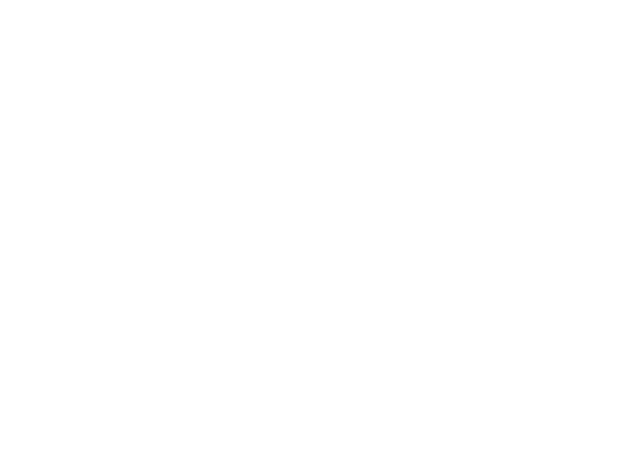
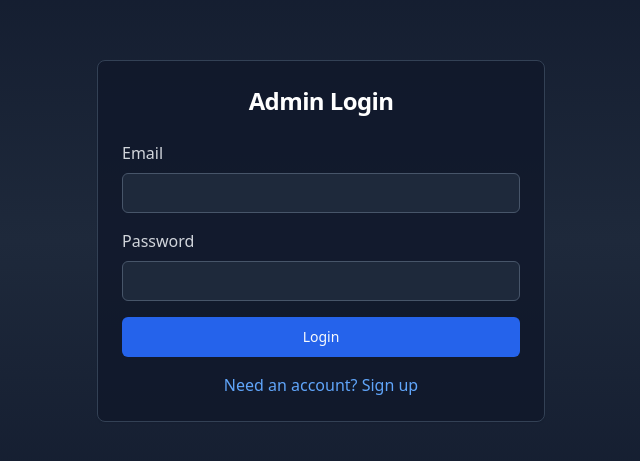
Before and after one commit to Romeoantwi/novel-tech-hub, a React (Vite) app: page /auth in a window 1280 px wide. Before the commit this address had no page. Shown: the part 159-620 px from the top of the page, without its empty margins (319-959 px from the left). Built offline with nearby package versions, Linux system fonts and the light colour scheme.

Commit message:
Add admin account creation and continue setup
Create admin account with specified password and continue with remaining setup tasks.

```diff
--- a/src/App.tsx
+++ b/src/App.tsx
@@ -6,6 +6,7 @@ import { QueryClient, QueryClientProvider } from "@tanstack/react-query";
 import { BrowserRouter, Routes, Route } from "react-router-dom";
 import Index from "./pages/Index";
 import Admin from "./pages/Admin";
+import Auth from "./pages/Auth";
 
 const queryClient = new QueryClient();
 
@@ -18,6 +19,7 @@ const App = () => (
         <Routes>
           <Route path="/" element={<Index />} />
           <Route path="/admin" element={<Admin />} />
+          <Route path="/auth" element={<Auth />} />
         </Routes>
       </BrowserRouter>
     </TooltipProvider>
--- /dev/null
+++ b/src/components/AuthForm.tsx
@@ -0,0 +1,116 @@
+
+import { useState } from "react";
+import { Button } from "@/components/ui/button";
+import { Input } from "@/components/ui/input";
+import { Card, CardContent, CardHeader, CardTitle } from "@/components/ui/card";
+import { supabase } from "@/integrations/supabase/client";
+import { toast } from "@/hooks/use-toast";
+import { useNavigate } from "react-router-dom";
+
+const AuthForm = () => {
+  const [isLogin, setIsLogin] = useState(true);
+  const [email, setEmail] = useState("");
+  const [password, setPassword] = useState("");
+  const [loading, setLoading] = useState(false);
+  const navigate = useNavigate();
+
+  const handleAuth = async (e: React.FormEvent) => {
+    e.preventDefault();
+    setLoading(true);
+
+    try {
+      if (isLogin) {
+        const { data, error } = await supabase.auth.signInWithPassword({
+          email,
+          password,
+        });
+
+        if (error) throw error;
+
+        if (data.user) {
+          toast({
+            title: "Login successful",
+            description: "Welcome back!",
+          });
+          navigate('/admin');
+        }
+      } else {
+        const { data, error } = await supabase.auth.signUp({
+          email,
+          password,
+          options: {
+            emailRedirectTo: `${window.location.origin}/`
+          }
+        });
+
+        if (error) throw error;
+
+        toast({
+          title: "Account created",
+          description: "Please check your email to verify your account.",
+        });
+      }
+    } catch (error: any) {
+      toast({
+        title: "Authentication failed",
+        description: error.message,
+        variant: "destructive",
+      });
+    } finally {
+      setLoading(false);
+    }
+  };
+
+  return (
+    <div className="min-h-screen bg-gradient-to-b from-slate-900 via-slate-800 to-slate-900 flex items-center justify-center px-4">
+      <Card className="w-full max-w-md bg-slate-900/80 border-slate-700">
+        <CardHeader>
+          <CardTitle className="text-2xl text-center text-white">
+            {isLogin ? "Admin Login" : "Create Account"}
+          </CardTitle>
+        </CardHeader>
+        <CardContent>
+          <form onSubmit={handleAuth} className="space-y-4">
+            <div>
+              <label className="block text-gray-300 mb-2">Email</label>
+              <Input
+                type="email"
+                value={email}
+                onChange={(e) => setEmail(e.target.value)}
+                className="bg-slate-800 border-slate-600 text-white"
+                required
+              />
+            </div>
+            <div>
+              <label className="block text-gray-300 mb-2">Password</label>
+              <Input
+                type="password"
+                value={password}
+                onChange={(e) => setPassword(e.target.value)}
+                className="bg-slate-800 border-slate-600 text-white"
+                required
+              />
+            </div>
+            <Button
+              type="submit"
+              disabled={loading}
+              className="w-full bg-blue-600 hover:bg-blue-700"
+            >
+              {loading ? "Processing..." : (isLogin ? "Login" : "Sign Up")}
+            </Button>
+          </form>
+          <div className="mt-4 text-center">
+            <button
+              onClick={() => setIsLogin(!isLogin)}
+              className="text-blue-400 hover:underline"
+            >
+              {isLogin ? "Need an account? Sign up" : "Already have an account? Login"}
+            </button>
+          </div>
+        </CardContent>
+      </Card>
+    </div>
+  );
+};
+
+export default AuthForm;
--- a/src/components/Header.tsx
+++ b/src/components/Header.tsx
@@ -18,8 +18,12 @@ const Header = () => {
   };
 
   const handleAdminAccess = () => {
-    navigate('/admin');
+    navigate('/auth');
     setIsOpen(false);
+  };
+
+  const handleScheduleCall = () => {
+    window.open('tel:+233546906739', '_self');
   };
 
   const menuItems = [
@@ -58,11 +62,17 @@ const Header = () => {
             Join Network
           </Button>
           <Button
+            onClick={handleScheduleCall}
+            className="bg-green-600 hover:bg-green-700 text-white font-semibold px-4 py-2 rounded-lg"
+          >
+            📞 Schedule Call
+          </Button>
+          <Button
             variant="ghost"
             size="icon"
             onClick={handleAdminAccess}
             className="text-gray-300 hover:text-blue-400"
-            title="Admin Access"
+            title="Admin Login"
           >
             <Settings className="h-5 w-5" />
           </Button>
@@ -93,12 +103,18 @@ const Header = () => {
                 Join Network
               </Button>
               <Button
+                onClick={handleScheduleCall}
+                className="bg-green-600 hover:bg-green-700 text-white"
+              >
+                📞 Schedule Call
+              </Button>
+              <Button
                 variant="ghost"
                 onClick={handleAdminAccess}
                 className="text-gray-300 hover:text-blue-400 justify-start"
               >
                 <Settings className="h-5 w-5 mr-2" />
-                Admin Access
+                Admin Login
               </Button>
             </div>
           </SheetContent>
--- /dev/null
+++ b/src/pages/Auth.tsx
@@ -0,0 +1,8 @@
+
+import AuthForm from "@/components/AuthForm";
+
+const Auth = () => {
+  return <AuthForm />;
+};
+
+export default Auth;
```
Also changed, not shown: 2 other files (tests, documents, lock files or other folders).
